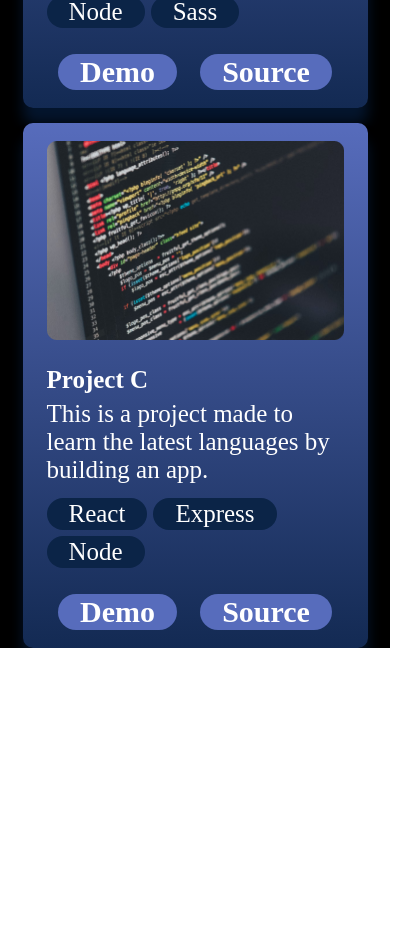
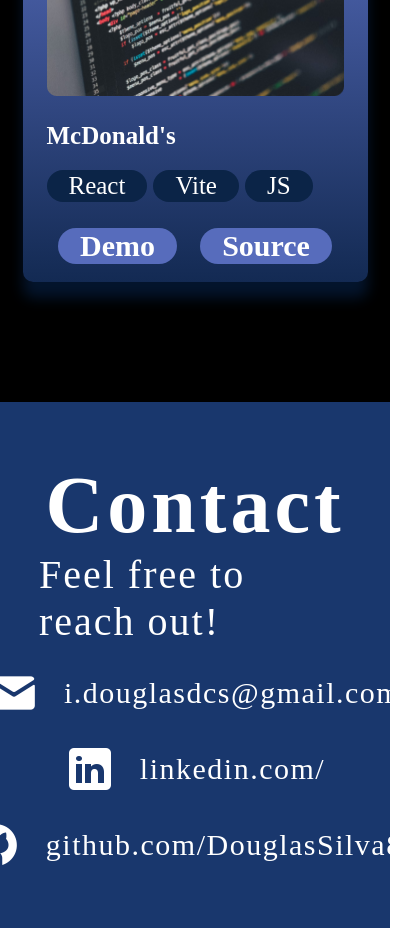
Before and after one commit to DouglasSilva83/react-portfolio, a React (Vite) app: page / in a window 390 px wide. Shown: the part 4480-5408 px from the top of the page, 419 px wide, since content can reach past the window. Before the commit the page ends 5128 px from the top, so only its background shows below. Built offline with nearby package versions, Linux system fonts and the light colour scheme.

Commit message:
Updated experiences and added footer.

```diff
--- a/src/App.jsx
+++ b/src/App.jsx
@@ -1,6 +1,7 @@
 
 import styles from "./App.module.css"
 import { About } from "./Components/About/About"
+import { Contact } from "./Components/Contact/Contact"
 import { Experience } from "./Components/Experience/Experience"
 import { Hero } from "./Components/Hero/Hero"
 import { Navbar } from "./Components/Navbar/Navbar"
@@ -16,6 +17,7 @@
         <About />
         <Experience />
         <Projects />
+        <Contact />
       </div>
   )
 }
--- /dev/null
+++ b/src/Components/Contact/Contact.jsx
@@ -0,0 +1,32 @@
+import React from "react";
+
+import styles from "./Contact.module.css";
+import { getImageUrl } from "../../utils";
+
+export const Contact = () => {
+  return (
+    <footer id="contact" className={styles.container}>
+      <div className={styles.text}>
+        <h2>Contact</h2>
+        <p>Feel free to reach out!</p>
+      </div>
+      <ul className={styles.links}>
+        <li className={styles.link}>
+          <img src={getImageUrl("contact/emailIcon.png")} alt="Email icon" />
+          <a href="mailto:i.douglasdcs@gmail.com">i.douglasdcs@gmail.com</a>
+        </li>
+        <li className={styles.link}>
+          <img
+            src={getImageUrl("contact/linkedinIcon.png")}
+            alt="LinkedIn icon"
+          />
+          <a href="https://www.linkedin.com/myname">linkedin.com/</a>
+        </li>
+        <li className={styles.link}>
+          <img src={getImageUrl("contact/githubIcon.png")} alt="Github icon" />
+          <a href="https://github.com/DouglasSilva83">github.com/DouglasSilva83</a>
+        </li>
+      </ul>
+    </footer>
+  );
+};
--- /dev/null
+++ b/src/Components/Contact/Contact.module.css
@@ -0,0 +1,64 @@
+@import "../../vars.css";
+
+.container {
+  color: var(--color-text);
+  margin-top: 120px;
+  background-color: var(--color-secondary);
+  display: flex;
+  flex-direction: row;
+  justify-content: space-evenly;
+  width: 100%;
+  padding: 58px 10%;
+  gap: 10px;
+}
+
+.text h2 {
+  font-size: 80px;
+  font-weight: 700;
+  letter-spacing: 4px;
+}
+
+.text p {
+  font-size: 40px;
+  font-weight: 400;
+  letter-spacing: 2px;
+}
+
+.links {
+  display: flex;
+  flex-direction: column;
+  align-items: flex-start;
+  list-style: none;
+  gap: 26px;
+}
+
+.link {
+  display: flex;
+  align-items: center;
+  gap: 25px;
+}
+
+.link a {
+  color: var(--color-text);
+  text-decoration: none;
+  font-size: 30px;
+  font-weight: 400;
+  letter-spacing: 1.5px;
+}
+
+@media screen and (max-width: 830px) {
+  .container {
+    flex-direction: column;
+    gap: 23px;
+  }
+
+  .text {
+    display: flex;
+    flex-direction: column;
+    align-items: center;
+  }
+
+  .links {
+    align-items: center;
+  }
+}
--- a/src/Components/Navbar/Navbar.jsx
+++ b/src/Components/Navbar/Navbar.jsx
@@ -1,26 +1,31 @@
-import React, {useState} from "react";
+import React, { useState } from "react";
 
 import styles from "./Navbar.module.css";
 import { getImageUrl } from "../../utils";
-
 
 export const Navbar = () => {
   const [menuOpen, setMenuOpen] = useState(false);
 
   return (
     <nav className={styles.navbar}>
-    <a className={styles.title} href="/">Portfolio</a>
+      <a className={styles.title} href="/">
+        Portfolio
+      </a>
       <div className={styles.menu}>
-        <img className={styles.Btn} src=
-        {menuOpen
+        <img
+          className={styles.menuBtn}
+          src={
+            menuOpen
               ? getImageUrl("nav/closeIcon.png")
               : getImageUrl("nav/menuIcon.png")
           }
           alt="menu-button"
           onClick={() => setMenuOpen(!menuOpen)}
         />
-       <ul className={`${styles.menuItems} ${menuOpen && styles.menuOpen}`}
-          onClick={() => setMenuOpen(false)}>
+        <ul
+          className={`${styles.menuItems} ${menuOpen && styles.menuOpen}`}
+          onClick={() => setMenuOpen(false)}
+        >
           <li>
             <a href="#about">About</a>
           </li>
@@ -31,7 +36,7 @@
             <a href="#projects">Projects</a>
           </li>
           <li>
-            <a href="#about">Contact</a>
+            <a href="#contact">Contact</a>
           </li>
         </ul>
       </div>
--- a/src/Components/Navbar/Navbar.module.css
+++ b/src/Components/Navbar/Navbar.module.css
@@ -17,6 +17,10 @@
     font-weight: 600;
     text-decoration: none;
     color: var(--color-text);
+}
+
+.menuBtn {
+    display: none;
 }
 
 .menu {
--- a/src/data/projects.json
+++ b/src/data/projects.json
@@ -1,26 +1,28 @@
 [
   {
-      "title": "Project A",
+    "title": "Life Style",
     "imageSrc": "projects/project.png",
-      "description": "This is a project made to learn the latest languages by building an app.",
-      "skills": ["React", "Express", "Node"],
-      "demo": "https://www.example.com",
-      "source": "https://www.github.com"
+    "description": "",
+    "skills": ["HTML", "CSS"],
+    "demo": "https://zpjw2j-5000.csb.app/",
+    "source": "https://github.com/DouglasSilva83/Desafio-3-Vai-Na-Web"
   },
+
   {
-      "title": "Project B",
+    "title": "Prime Video",
     "imageSrc": "projects/project.png",
-      "description": "This is a project made to learn the latest languages by building an app.",
-      "skills": ["React", "Express", "Node", "Sass"],
-      "demo": "https://www.example.com",
-      "source": "https://www.github.com"
+    "description": "",
+    "skills": ["HTML","CSS"],
+    "demo": "https://x4nzj9-5000.csb.app/",
+    "source": "https://github.com/DouglasSilva83/Desafio-2-prime-video"
   },
+
   {
-      "title": "Project C",
+    "title": "McDonald's",
     "imageSrc": "projects/project.png",
-      "description": "This is a project made to learn the latest languages by building an app.",
-      "skills": ["React", "Express", "Node"],
-      "demo": "https://www.example.com",
-      "source": "https://www.github.com"
+    "description": "",
+    "skills": ["React","Vite", "JS"],
+    "demo": "https://mc-hm1xyoxjp-douglas-silvas-projects-b33b7038.vercel.app/",
+    "source": "https://github.com/DouglasSilva83/mc_vnw"
   }
 ]
```
Lines whose indentation alone changed are shown as unchanged.
